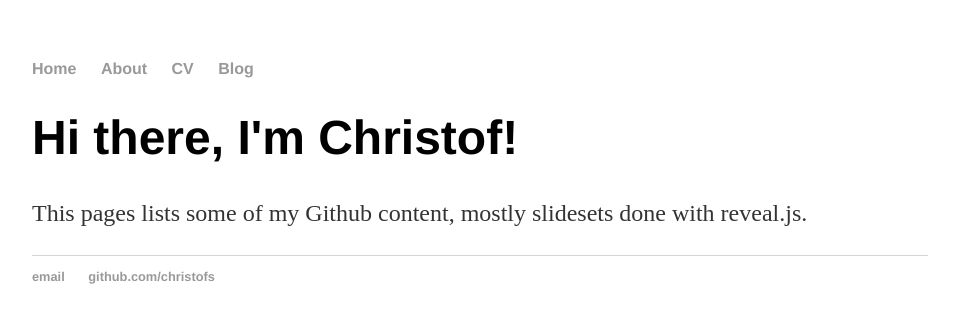
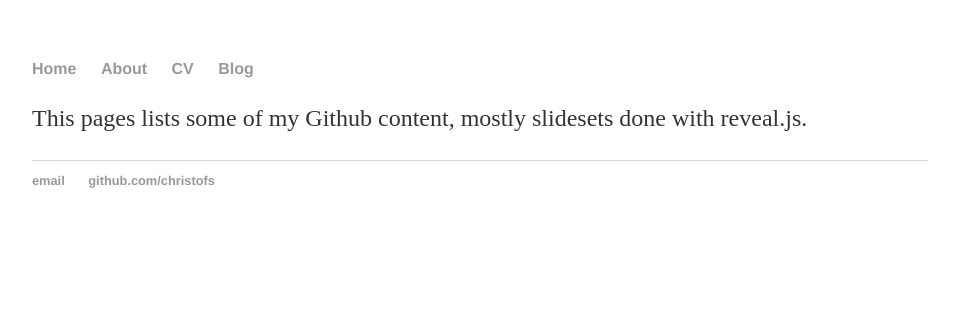
Before and after one commit to christofs/christofs.github.io, a Jekyll site: the page built from about.html, in a window 1280 px wide. Shown: the top 323 px of the page, without its empty margins (160-1119 px from the left). Built offline with Jekyll 4.4.1, drawn with Linux system fonts in a browser that asks for light colours.

Commit message:
Update about.html

```diff
--- a/about.html
+++ b/about.html
@@ -1,8 +1,7 @@
 ---
 layout: default
-title: Christof Schöch's Github pages
+title: About this page
 ---
 <div class="blurb">
-	<h1>Hi there, I'm Christof!</h1>
 	<p>This pages lists some of my Github content, mostly slidesets done with reveal.js.</a></p>
 </div><!-- /.blurb -->
```
